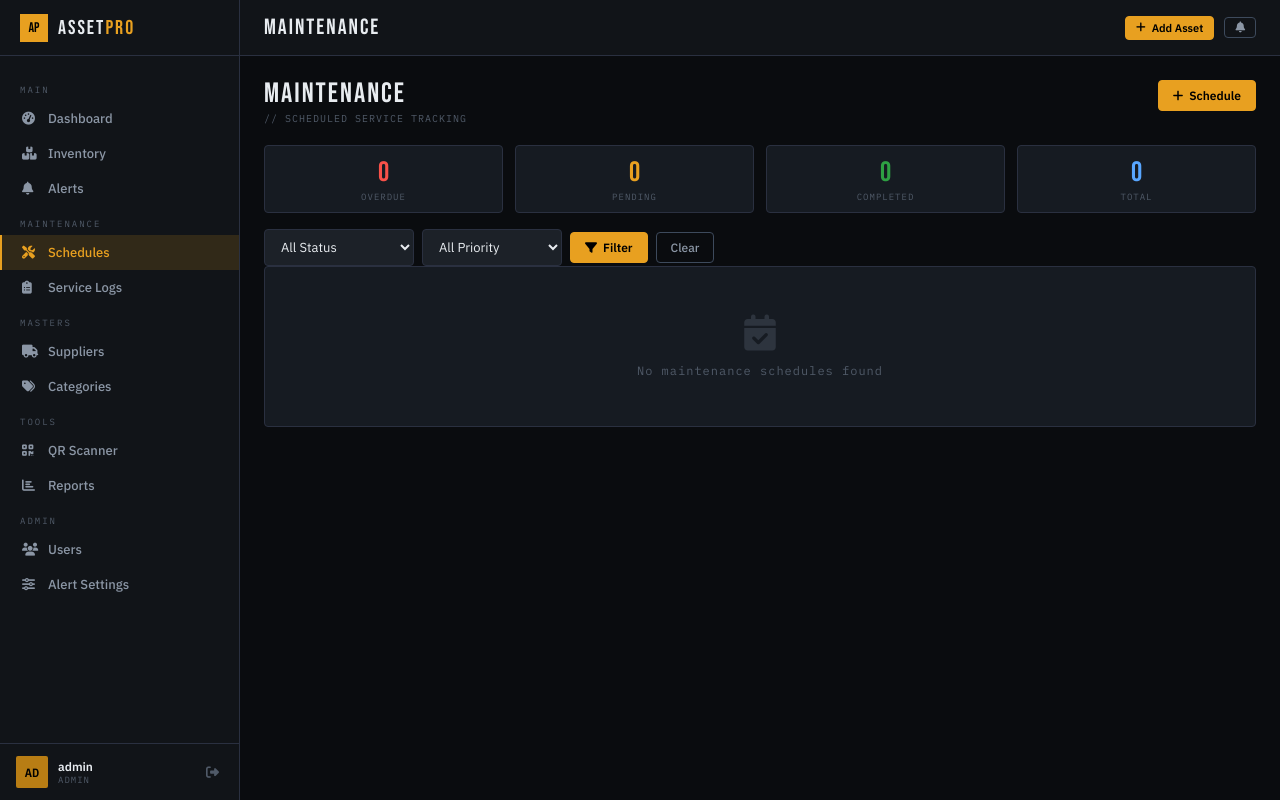
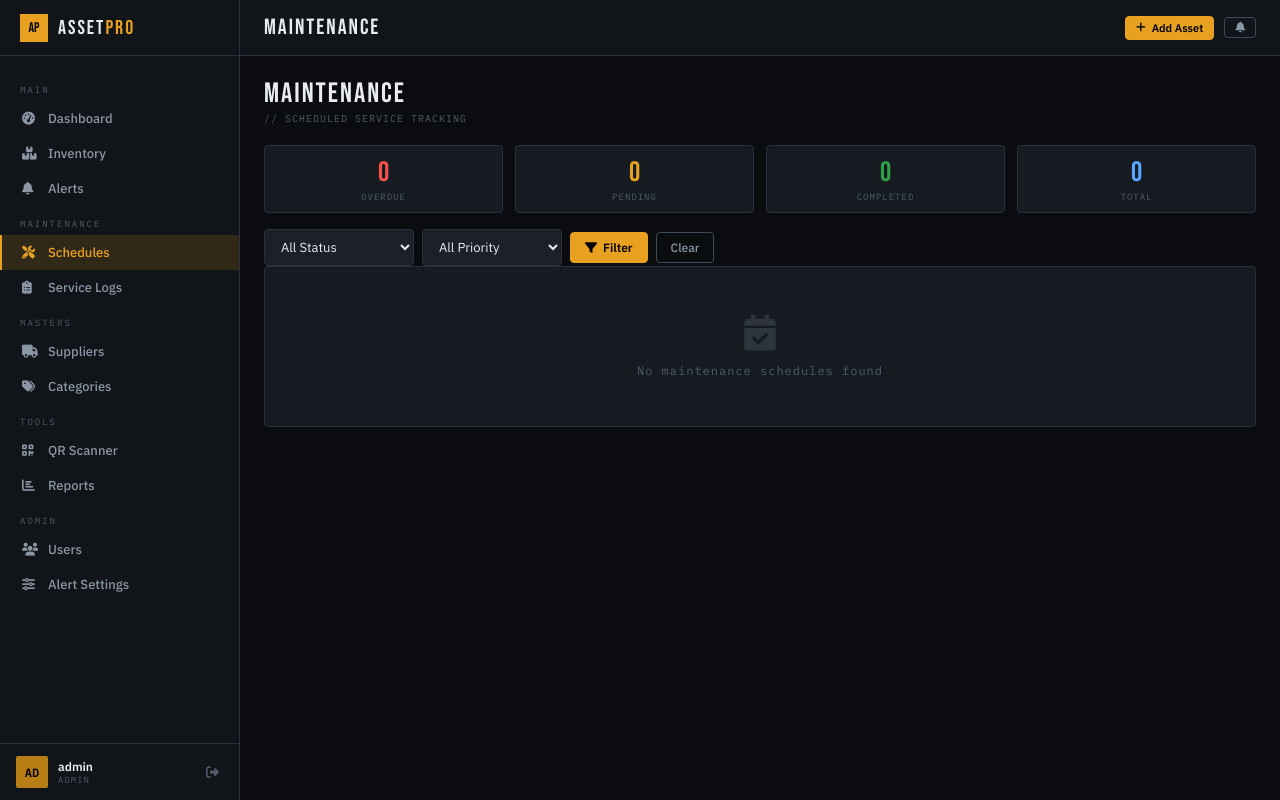
Before and after one commit to imoosa/inventory-maintainence, a Flask app: page /maintenance in a window 1280 px wide. Run offline with Flask 3, Linux system fonts and the light colour scheme; a user stored in the database is signed in.

Commit message:
Add files via upload

```diff
--- a/templates/maintenance.html
+++ b/templates/maintenance.html
@@ -27,9 +27,7 @@
     <div class="page-subtitle">// SCHEDULED SERVICE TRACKING</div>
   </div>
   <div class="flex gap-8">
-    <a href="{{ url_for('add_maintenance') }}" class="btn btn-primary">
-      <i class="fa-solid fa-plus"></i> Schedule
-    </a>
+
   </div>
 </div>
 
@@ -126,9 +124,7 @@
                 <i class="fa-solid fa-check"></i>
               </a>
               {% endif %}
-              <a href="{{ url_for('edit_maintenance', schedule_id=ms.id) }}" class="btn btn-outline btn-sm" title="Edit">
-                <i class="fa-solid fa-pen"></i>
-              </a>
+
             </div>
           </td>
         </tr>
```
